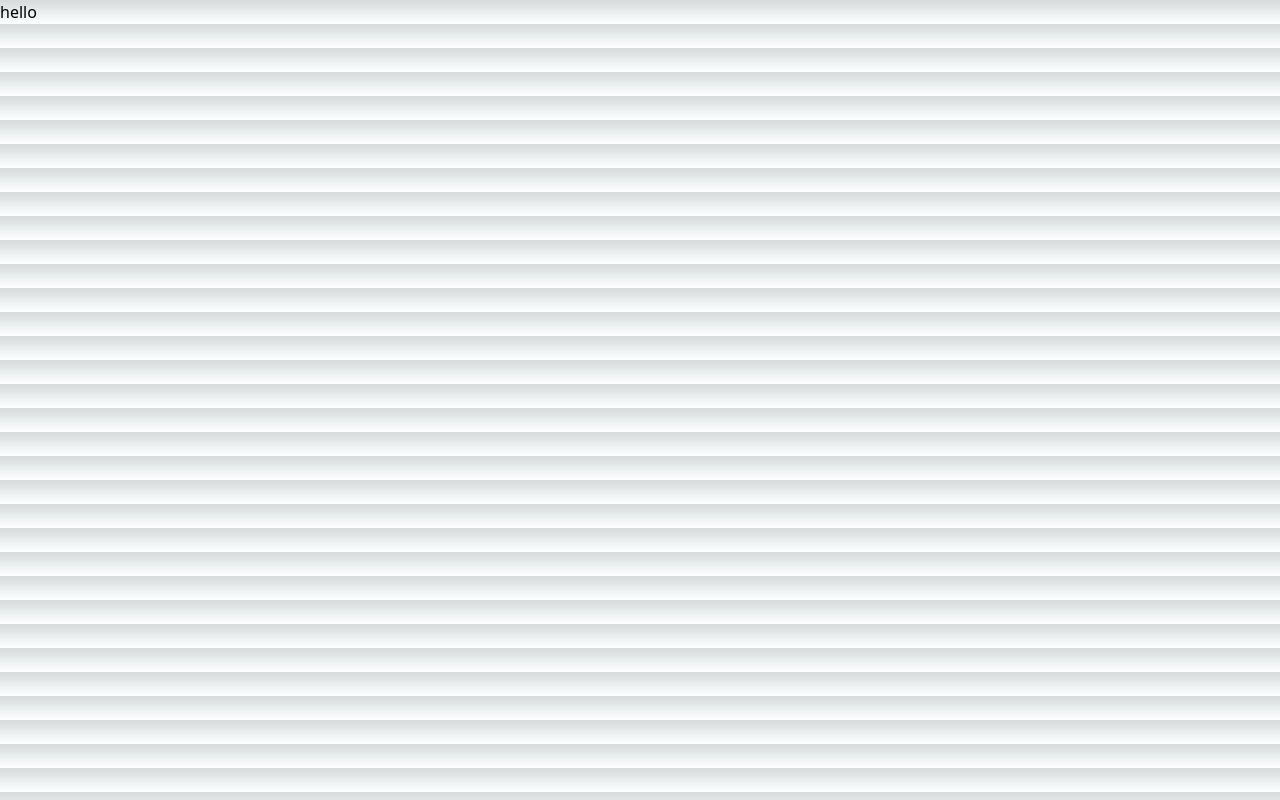
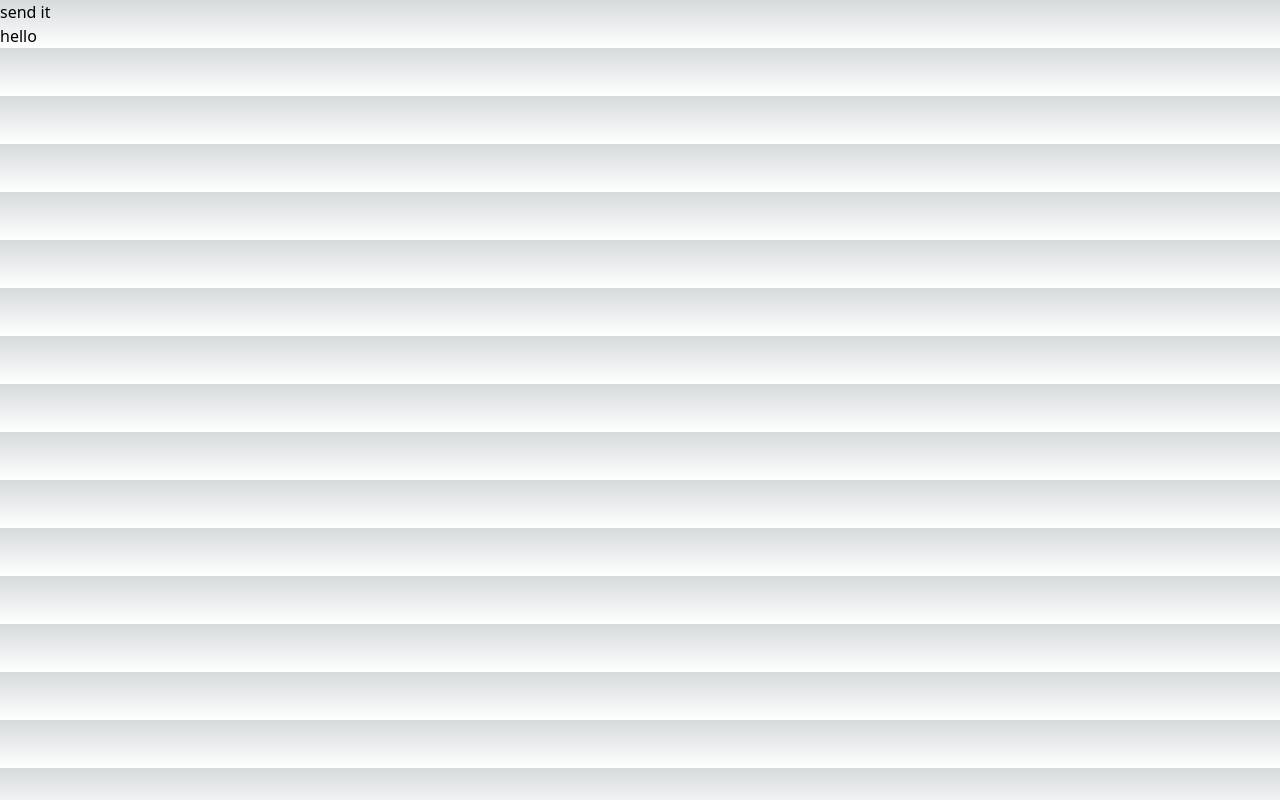
Before and after one commit to 0chriscrew0/recipe-app, a Next.js app: page / in a window 1280 px wide. Built offline with nearby package versions, Linux system fonts and the light colour scheme.

Commit message:
add Nav element

```diff
--- /dev/null
+++ b/app/auth/Nav.tsx
@@ -0,0 +1,11 @@
+import Link from "next/link";
+
+export default async function Nav() {
+  return (
+    <nav>
+      <Link href={"/"}>
+        <h1>send it</h1>
+      </Link>
+    </nav>
+  );
+}
--- a/app/layout.tsx
+++ b/app/layout.jsx
@@ -1,18 +1,18 @@
-import './globals.css'
+import "./globals.css";
+import Nav from "./auth/Nav";
 
-export default function RootLayout({
-  children,
-}: {
-  children: React.ReactNode
-}) {
+export default function RootLayout({ children }) {
   return (
-    <html lang="en">
+    <html lang='en'>
       {/*
         <head /> will contain the components returned by the nearest parent
         head.tsx. Find out more at https://beta.nextjs.org/docs/api-reference/file-conventions/head
       */}
       <head />
-      <body>{children}</body>
+      <body>
+        <Nav />
+        {children}
+      </body>
     </html>
-  )
+  );
 }
--- a/tsconfig.json
+++ b/tsconfig.json
@@ -24,6 +24,6 @@
       "@/*": ["./*"]
     }
   },
-  "include": ["next-env.d.ts", "**/*.ts", "**/*.tsx", ".next/types/**/*.ts"],
+  "include": ["next-env.d.ts", "**/*.ts", "**/*.tsx", ".next/types/**/*.ts", "app/layout.jsx"],
   "exclude": ["node_modules"]
 }
```
